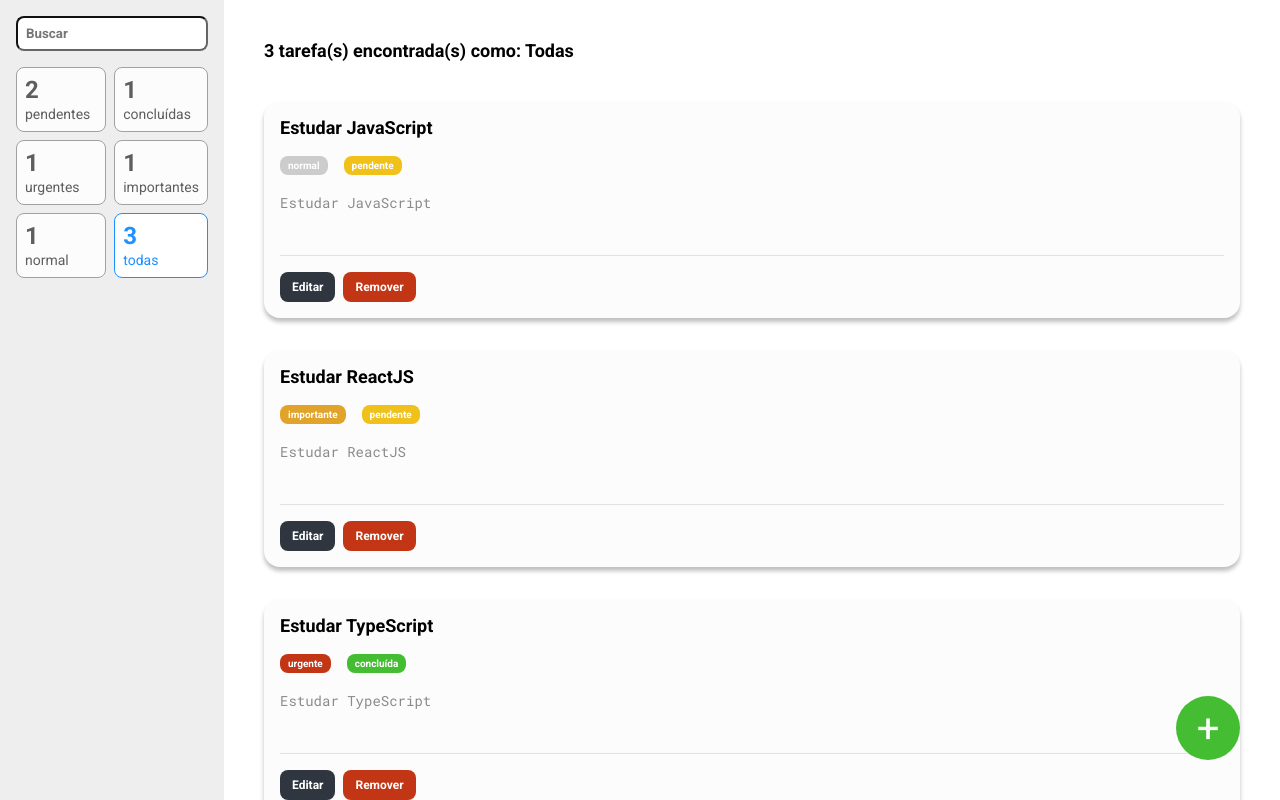
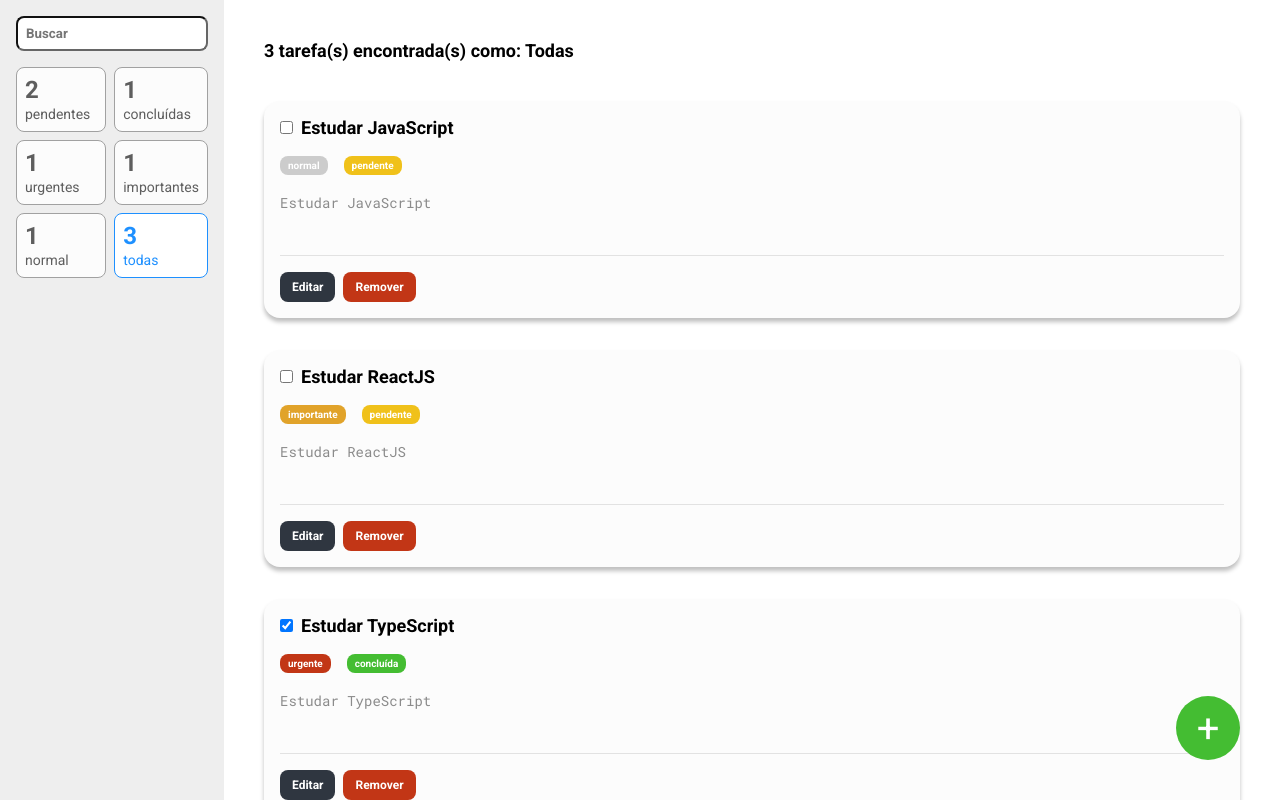
Before and after one commit to bcadore/ToDoList-ReactJS, a React (Create React App) app: page / in a window 1280 px wide. Built offline with nearby package versions, Linux system fonts and the light colour scheme.

Commit message:
Adicionado recurso para marcar as tarefas como concluidas.

```diff
--- a/src/components/Tarefa/index.tsx
+++ b/src/components/Tarefa/index.tsx
@@ -1,10 +1,11 @@
-import { useEffect, useState } from 'react';
+import { ChangeEvent, useEffect, useState } from 'react';
 import { useDispatch } from 'react-redux';
 
 import * as S from './styles';
-import { remover, editar } from '../../store/reducers/tarefas';
+import { remover, editar, alterarStatus } from '../../store/reducers/tarefas';
 import TarefaClass from '../../models/Tarefa';
 import { BotaoSalvar } from '../../styles';
+import * as enums from '../../utils/enums/Tarefa';
 
 type Props = TarefaClass;
 
@@ -30,9 +31,21 @@
     setDescricao(descricaoOriginal);
   }
 
+  function alteraStatusTarefa(evento: ChangeEvent<HTMLInputElement>) {
+    dispatch(alterarStatus({ id, finalizado: evento.target.checked }));
+  }
+
   return (
     <S.Card>
-      <S.Titulo>{titulo}</S.Titulo>
+      <label htmlFor={titulo}>
+        <input
+          type="checkbox"
+          id={titulo}
+          checked={status === enums.Status.CONCLUIDA}
+          onChange={alteraStatusTarefa}
+        />
+        <S.Titulo>{titulo}</S.Titulo>
+      </label>
       <S.Tag parametro="prioridade" prioridade={prioridade}>
         {prioridade}
       </S.Tag>
--- a/src/components/Tarefa/styles.ts
+++ b/src/components/Tarefa/styles.ts
@@ -28,12 +28,18 @@
   background-color: #fcfcfc;
   box-shadow: 0px 4px 4px rgba(0, 0, 0, 0.25);
   border-radius: 16px;
+
+  label {
+    display: flex;
+    align-items: center;
+    margin-bottom: 16px;
+  }
 `;
 
 export const Titulo = styled.h3`
   font-size: 18px;
   font-weight: bold;
-  margin-bottom: 16px;
+  margin-left: 8px;
 `;
 
 export const Tag = styled.span<TagProps>`
--- a/src/store/reducers/tarefas.ts
+++ b/src/store/reducers/tarefas.ts
@@ -63,8 +63,22 @@
         state.itens.push(action.payload);
       }
     },
+    alterarStatus: (
+      state,
+      action: PayloadAction<{ id: number; finalizado: boolean }>
+    ) => {
+      const indexTarefa = state.itens.findIndex(
+        (t) => t.id === action.payload.id
+      );
+
+      if (indexTarefa >= 0) {
+        state.itens[indexTarefa].status = action.payload.finalizado
+          ? enums.Status.CONCLUIDA
+          : enums.Status.PENDENTE;
+      }
+    },
   },
 });
 
-export const { remover, editar, cadastrar } = tarefasSlice.actions;
+export const { remover, editar, cadastrar, alterarStatus } = tarefasSlice.actions;
 export default tarefasSlice.reducer;
```
